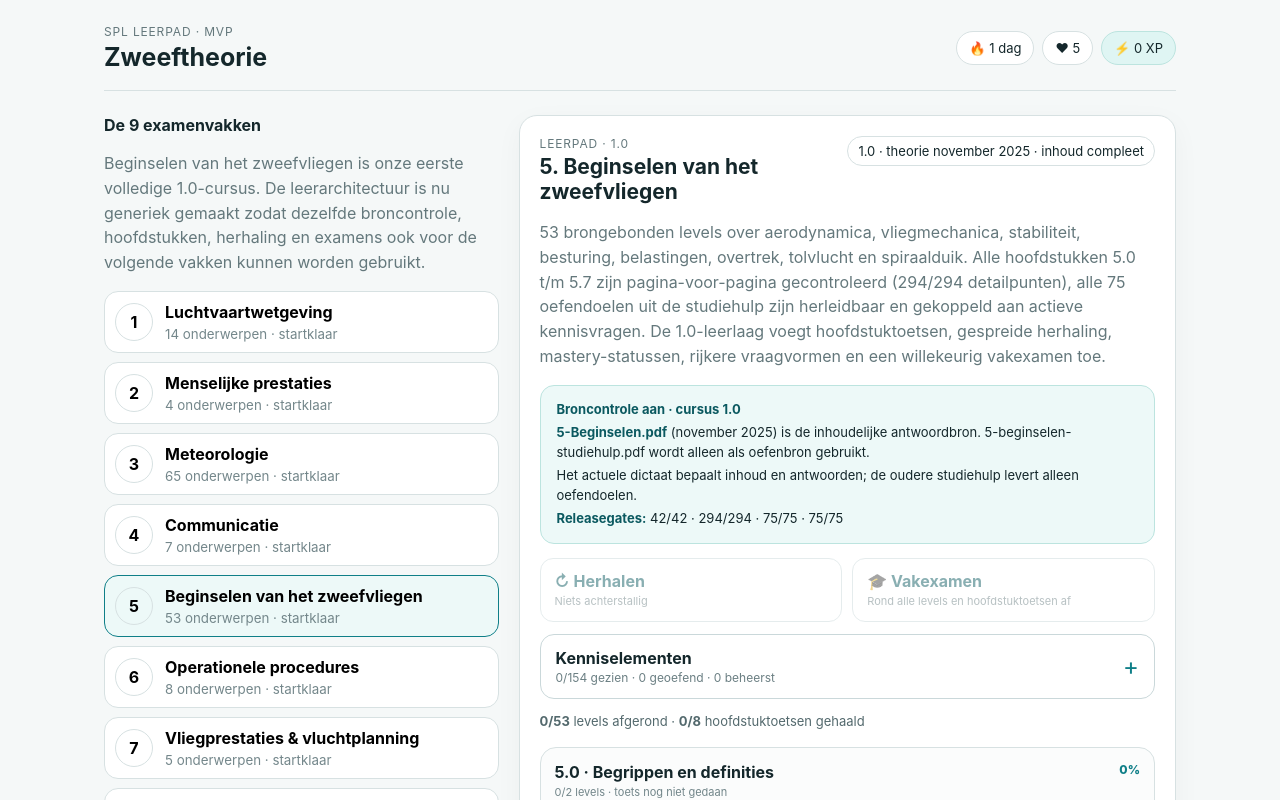
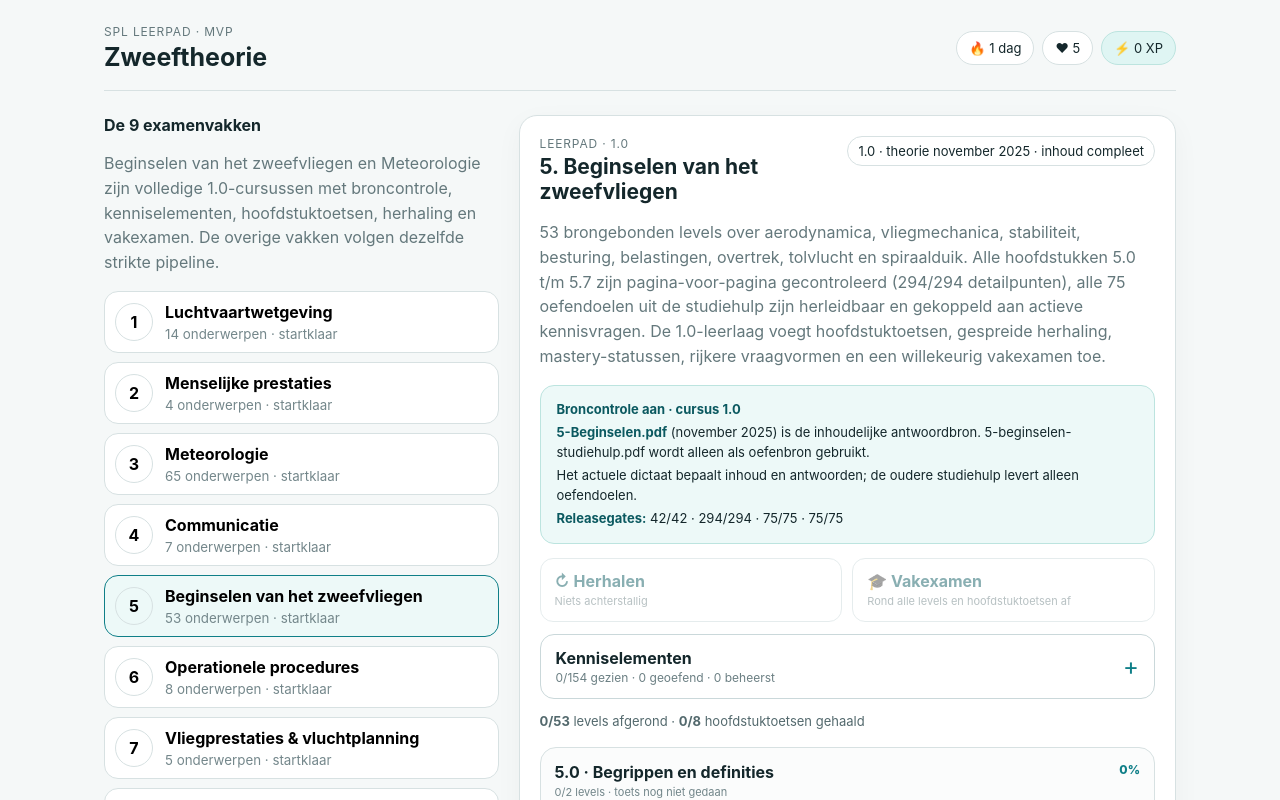
Before and after one commit to gerdjan/ZweefvliegTheorie, a React (Vite) app: page / in a window 1280 px wide. Shown: the top 800 px of the page. Built offline with nearby package versions, Linux system fonts and the light colour scheme.

Commit message:
Present Meteorology as second 1.0 course

```diff
--- a/src/App.tsx
+++ b/src/App.tsx
@@ -107,7 +107,7 @@ export default function App(){
   return <main className="app">
     <Header progress={progress}/>
     <div className="layout">
-      <section><h2 className="small-title">De 9 examenvakken</h2><p className="muted">Beginselen van het zweefvliegen is onze eerste volledige 1.0-cursus. De leerarchitectuur is nu generiek gemaakt zodat dezelfde broncontrole, hoofdstukken, herhaling en examens ook voor de volgende vakken kunnen worden gebruikt.</p><SubjectList subjects={subjects} currentId={subject.id} onSelect={next=>{setSubject(next);setResultState(null)}} completedLessons={progress.completedLessons}/></section>
+      <section><h2 className="small-title">De 9 examenvakken</h2><p className="muted">Beginselen van het zweefvliegen en Meteorologie zijn volledige 1.0-cursussen met broncontrole, kenniselementen, hoofdstuktoetsen, herhaling en vakexamen. De overige vakken volgen dezelfde strikte pipeline.</p><SubjectList subjects={subjects} currentId={subject.id} onSelect={next=>{setSubject(next);setResultState(null)}} completedLessons={progress.completedLessons}/></section>
       <LearningPath subject={subject} completedLessons={progress.completedLessons} checkpointScores={progress.checkpointScores} reviewDue={reviewDue} examBestScore={examBestScore} onStart={startLesson} onCheckpoint={studyModesEnabled?startCheckpoint:undefined} onReview={studyModesEnabled?startReview:undefined} onExam={studyModesEnabled?startExam:undefined}/>
     </div>
     <section className="principles card"><div><strong>Lesopbouw</strong><p>korte theorie → kennischeck → hoofdstuktoets</p></div><div><strong>Herhalen</strong><p>fouten direct terug; daarna 1 / 3 / 7 / 14 / 30 dagen</p></div><div><strong>Mastery</strong><p>toetsdrempels en exameninstellingen komen per vak uit één cursusdefinitie</p></div></section>
```
